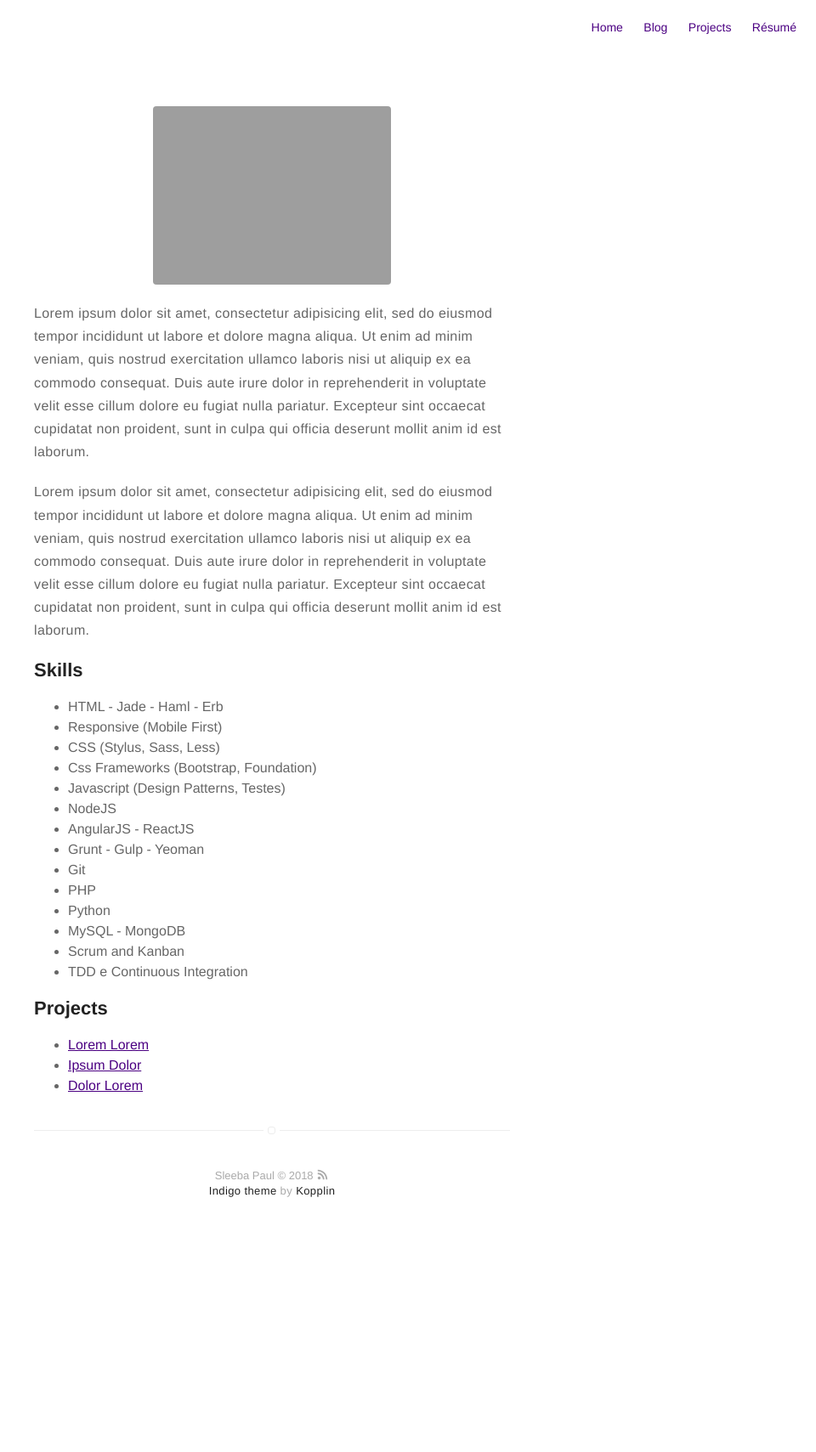
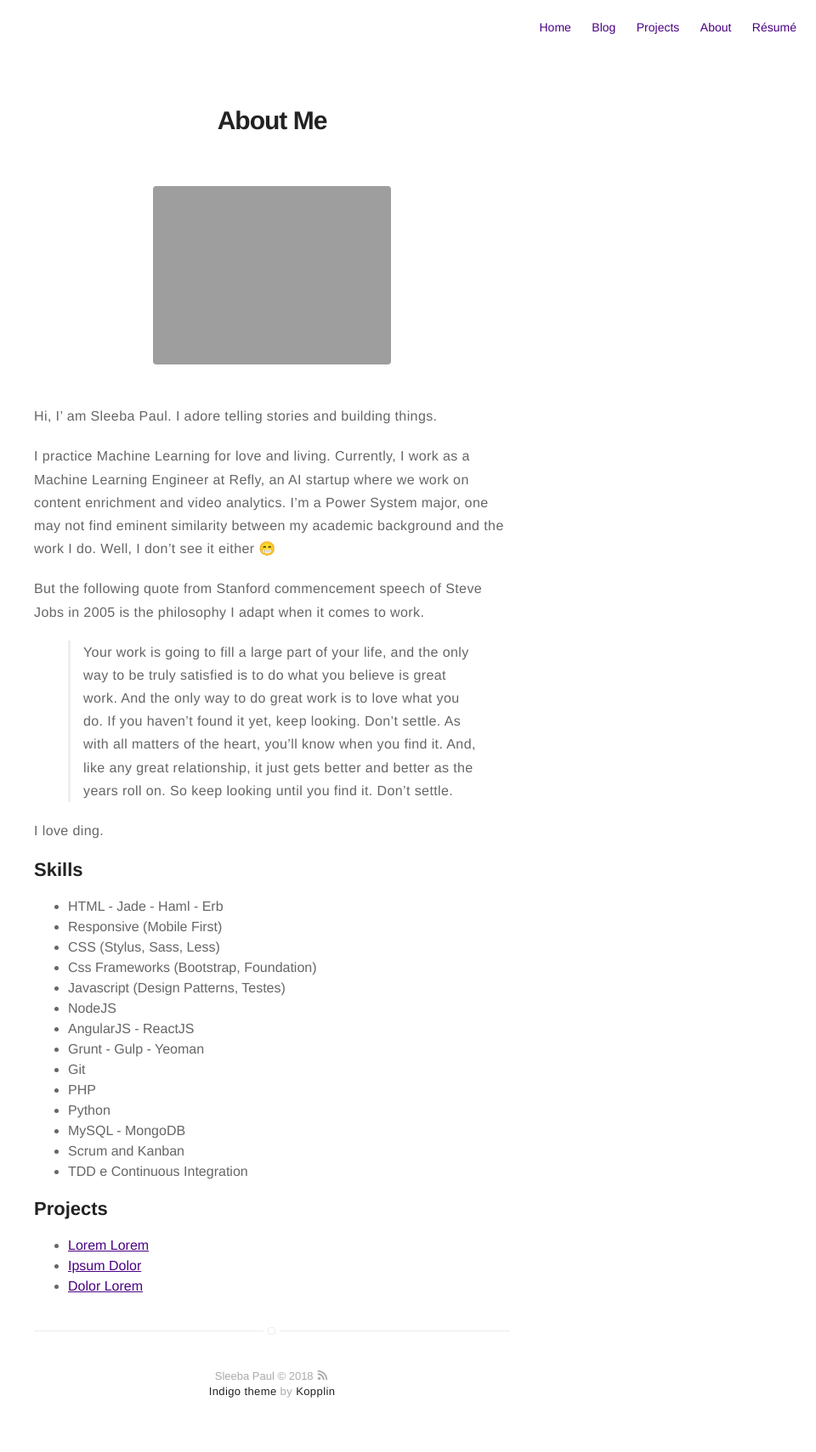
Before and after one commit to sleebapaul/sleebapaul.github.io, a Jekyll site: the page built from about.md, in a window 1280 px wide. Shown: the whole page at 85% size, without its empty margins (320-1280 px from the left). Built offline with Jekyll 4.4.1, drawn with Linux system fonts in a browser that asks for light colours; emoji names are drawn with the system emoji font; before the commit the page ends 1473 px from its top, so only the background shows below that.

Commit message:
about me iteration 1

```diff
--- a/Gemfile
+++ b/Gemfile
@@ -3,3 +3,4 @@ source 'http://rubygems.org'
 gem 'github-pages'
 gem 'html-proofer'
 gem 'jekyll-admin'
+gem 'jemoji'
--- a/_config.yml
+++ b/_config.yml
@@ -53,9 +53,9 @@ medium: sleebapaul
 email: sleebapaul@gmail.com
 
 authors:
-    johndoe:
+    sleebapaul:
         name: Sleeba Paul
-        bio: Spinner of Yarns
+        bio: Dreamer | Learner | Storyteller
         external-image: false
         picture: assets/images/profile.jpg
         twitter: sleebapaul
--- a/about.md
+++ b/about.md
@@ -1,22 +1,23 @@
 ---
-title: About
+title: About Me
 layout: page
 ---
+
+# About Me
+
 ![Profile Image]({{ site.url }}/{{ site.picture }})
+<br />
 
-<p>Lorem ipsum dolor sit amet, consectetur adipisicing elit, sed do eiusmod
-tempor incididunt ut labore et dolore magna aliqua. Ut enim ad minim veniam,
-quis nostrud exercitation ullamco laboris nisi ut aliquip ex ea commodo
-consequat. Duis aute irure dolor in reprehenderit in voluptate velit esse
-cillum dolore eu fugiat nulla pariatur. Excepteur sint occaecat cupidatat non
-proident, sunt in culpa qui officia deserunt mollit anim id est laborum.</p>
+Hi, I' am Sleeba Paul. I adore telling stories and building things.
 
-<p>Lorem ipsum dolor sit amet, consectetur adipisicing elit, sed do eiusmod
-tempor incididunt ut labore et dolore magna aliqua. Ut enim ad minim veniam,
-quis nostrud exercitation ullamco laboris nisi ut aliquip ex ea commodo
-consequat. Duis aute irure dolor in reprehenderit in voluptate velit esse
-cillum dolore eu fugiat nulla pariatur. Excepteur sint occaecat cupidatat non
-proident, sunt in culpa qui officia deserunt mollit anim id est laborum.</p>
+I practice Machine Learning for love and living. Currently, I work as a Machine Learning Engineer at Refly, an AI startup  where we work on content enrichment and video analytics. I'm a Power System major, one may not find eminent similarity between my academic background and the work I do. Well, I don’t see it either :grin:
+
+But the following quote from Stanford commencement speech of Steve Jobs in 2005 is the philosophy I adapt when it comes to work.
+
+
+> Your work is going to fill a large part of your life, and the only way to be truly satisfied is to do what you believe is great work. And the only way to do great work is to love what you do. If you haven't found it yet, keep looking. Don't settle. As with all matters of the heart, you'll know when you find it. And, like any great relationship, it just gets better and better as the years roll on. So keep looking until you find it. Don't settle.
+
+I love ding.
 
 <h2>Skills</h2>
 
```
